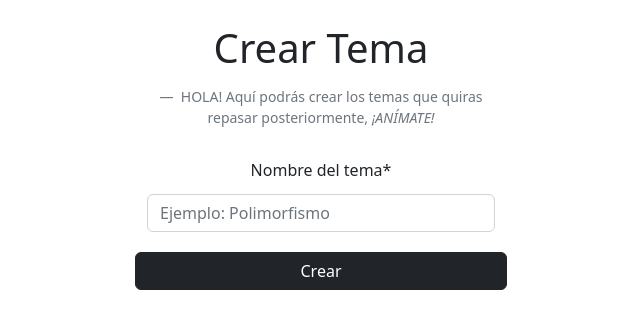
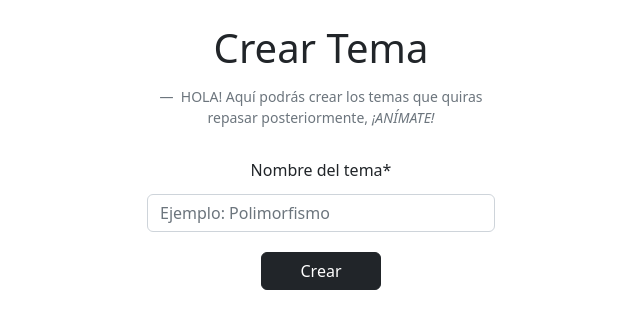
Before and after one commit to Luciano2005/First-Step, a Django app: page /crearSeccion/3 in a window 1280 px wide. Shown: the part 70-399 px from the top of the page, without its empty margins (319-959 px from the left). Run offline with Django 4.2, Linux system fonts and the light colour scheme; a user stored in the database is signed in; some libraries are stand-ins or nearby versions.

Commit message:
crearSeccion HTML modified

```diff
--- a/MAIN/Templates/crearSeccion.html
+++ b/MAIN/Templates/crearSeccion.html
@@ -22,7 +22,7 @@
       <label class="form-label requiredField row justify-content-center" for="id_name">Nombre del tema*<span class="form-text col-9" style="color: red:">{{error}}</span></label>
       <input class="form-control" type="text" name="name" required id=id_name placeholder="Ejemplo: Polimorfismo">
     <div class="row justify-content-center">
-        <button type="submit" class="btn btn-dark" style="width: 400px; margin-top: 20px">Crear</button>
+        <button type="submit" class="btn btn-dark" style="width: 120px; margin-top: 20px">Crear</button>
     </div>
 </div>
 </div>
```
